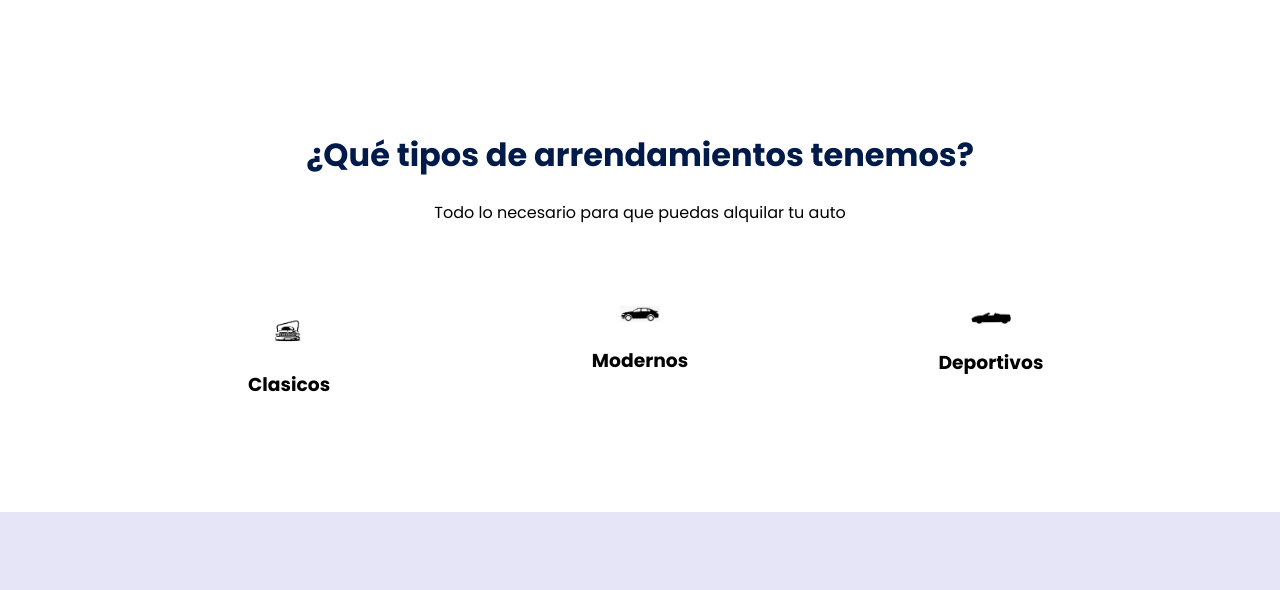
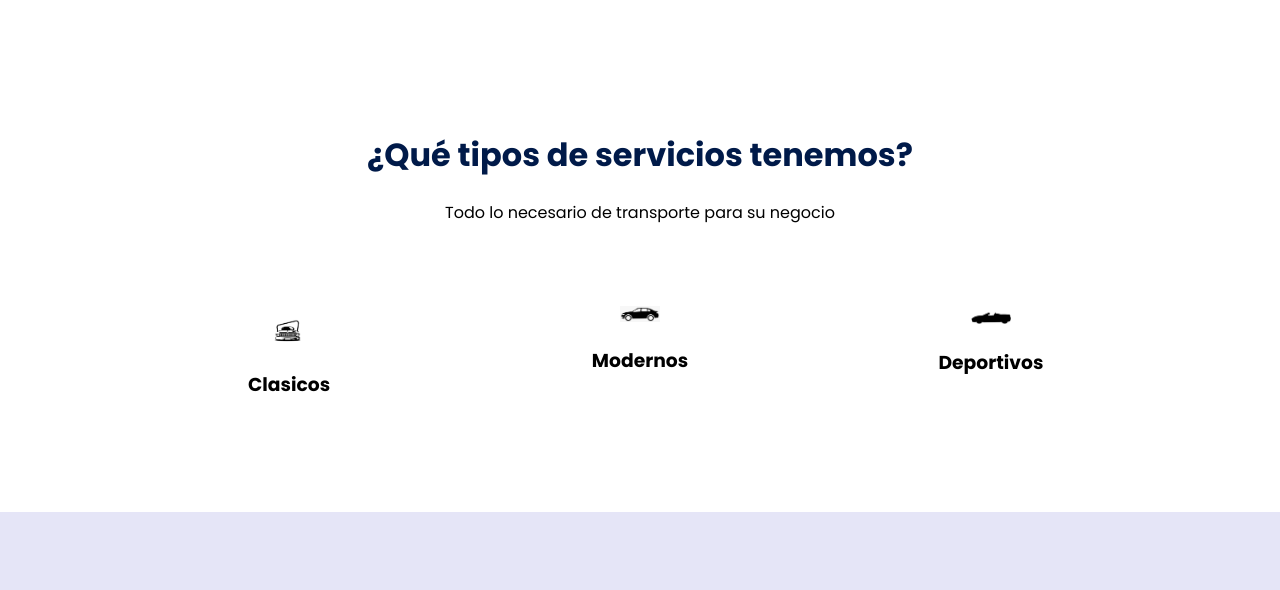
Before and after one commit to Dvelasquez2023/mensajeriahumana.sf3, a plain HTML site: page index.html in a window 1280 px wide. Shown: the part 781-1371 px from the top of the page. Drawn offline with Linux system fonts and the light colour scheme.

Commit message:
Update index.html

```diff
--- a/index.html
+++ b/index.html
@@ -58,8 +58,8 @@ iri<!DOCTYPE html>
 
     <main>
         <section class="container about">
-            <h2 class="subtitle">¿Qué tipos de arrendamientos tenemos?</h2>
-            <p class="about__paragraph">Todo lo necesario para que puedas alquilar tu auto</p>
+            <h2 class="subtitle">¿Qué tipos de servicios tenemos?</h2>
+            <p class="about__paragraph">Todo lo necesario de transporte para su negocio</p>
 
             <div class="about__main">
                 <article class="about__icons">
```
